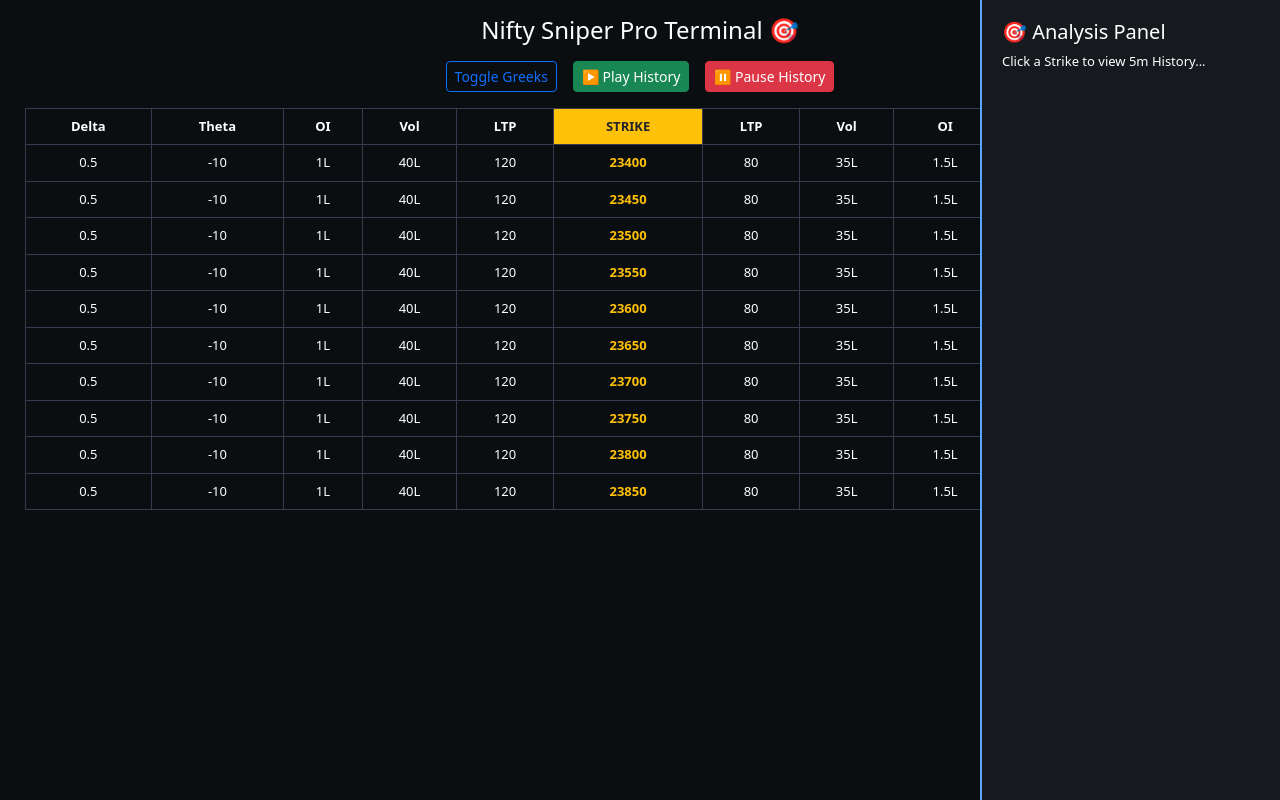
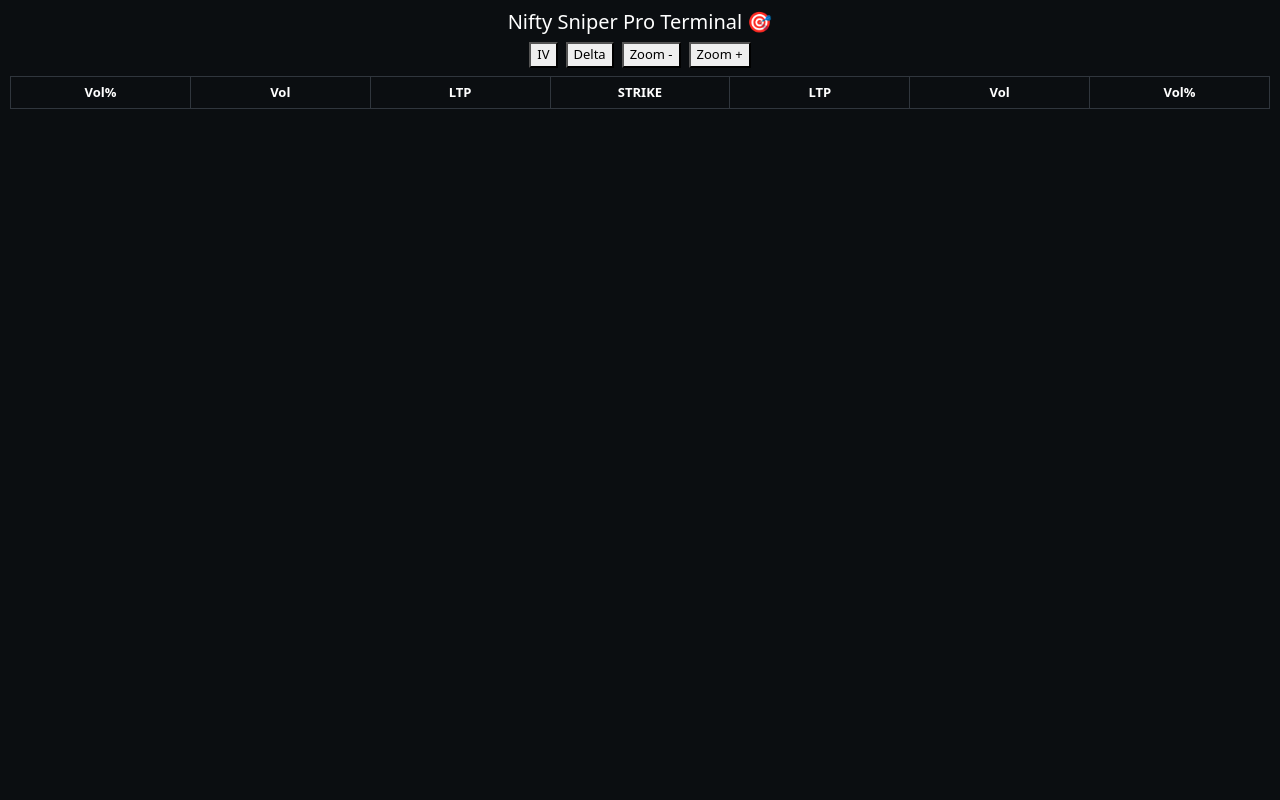
Before and after one commit to alok19898-byte/nifty-sniper-live, a FastAPI app: page / in a window 1280 px wide. Run offline with FastAPI, Linux system fonts and the light colour scheme; lists and menus that the app fills with data are empty.

Commit message:
Update index.html

```diff
--- a/templates/index.html
+++ b/templates/index.html
@@ -3,54 +3,49 @@
 <head>
     <link href="https://cdn.jsdelivr.net/npm/bootstrap@5.3.0/dist/css/bootstrap.min.css" rel="stylesheet">
     <style>
-        body { background: #0b0e11; color: #fff; font-size: 13px; }
-        .container-fluid { width: 98%; }
-        .greek-col { display: none; } /* Default hide */
-        .show-greeks .greek-col { display: table-cell; }
-        table { width: 100%; border-collapse: collapse; }
-        th, td { padding: 8px; text-align: center; border: 1px solid #363c4e; }
-        #sidebar { position: fixed; right: 0; top: 0; width: 300px; height: 100vh; background: #161a1e; border-left: 2px solid #58a6ff; padding: 20px; }
+        body { background: #0b0e11; color: #fff; font-size: 13px; margin: 0; padding: 10px; }
+        .table-container { width: 100%; overflow-x: auto; }
+        table { width: 100%; border-collapse: collapse; table-layout: fixed; }
+        th, td { padding: 6px; text-align: center; border: 1px solid #30363d; }
+        .g-col { display: none; } /* Default Hide */
+        .zoom-1 { font-size: 10px; } .zoom-2 { font-size: 14px; }
+        #sidebar { position: fixed; right: 0; top: 0; width: 250px; height: 100vh; background: #161a1e; padding: 10px; border-left: 1px solid #58a6ff; }
     </style>
 </head>
-<body class="show-greeks"> <!-- Class toggle se hide/show hoga -->
-    <div class="container-fluid">
-        <h4 class="text-center my-3">Nifty Sniper Pro Terminal 🎯</h4>
+<body id="main-body">
+    <h5 class="text-center">Nifty Sniper Pro Terminal 🎯</h5>
 
-        <!-- Control Panel -->
-        <div class="d-flex justify-content-center gap-3 mb-3">
-            <button class="btn btn-sm btn-outline-primary" onclick="document.body.classList.toggle('show-greeks')">Toggle Greeks</button>
-            <button class="btn btn-sm btn-success" onclick="fetch('/start-recording')">▶️ Play History</button>
-            <button class="btn btn-sm btn-danger" onclick="fetch('/stop-recording')">⏸️ Pause History</button>
-        </div>
+    <!-- Controls -->
+    <div class="d-flex justify-content-center gap-2 mb-2">
+        <button onclick="toggleGreek('g-iv')">IV</button>
+        <button onclick="toggleGreek('g-delta')">Delta</button>
+        <button onclick="changeZoom(1)">Zoom -</button>
+        <button onclick="changeZoom(2)">Zoom +</button>
+    </div>
 
+    <div class="table-container">
         <table>
             <thead>
                 <tr>
-                    <th class="greek-col">Delta</th><th class="greek-col">Theta</th><th>OI</th><th>Vol</th><th>LTP</th>
-                    <th class="bg-warning text-dark">STRIKE</th>
-                    <th>LTP</th><th>Vol</th><th>OI</th><th class="greek-col">Theta</th><th class="greek-col">Delta</th>
+                    <th class="g-col g-iv">IV</th><th class="g-col g-delta">Delta</th>
+                    <th>Vol%</th><th>Vol</th><th>LTP</th><th>STRIKE</th><th>LTP</th><th>Vol</th><th>Vol%</th>
                 </tr>
             </thead>
-            <tbody id="table-body"></tbody>
+            <tbody id="tbody"></tbody>
         </table>
     </div>
 
-    <div id="sidebar">
-        <h5>🎯 Analysis Panel</h5>
-        <div id="hist-data">Click a Strike to view 5m History...</div>
-    </div>
+    <script>
+        function toggleGreek(c) { document.querySelectorAll('.'+c).forEach(e => e.style.display = (e.style.display==='table-cell'?'none':'table-cell')); }
+        function changeZoom(z) { document.getElementById('main-body').className = 'zoom-'+z; }
 
-    <script>
-        // 10 Strike rows generate karna
+        // Data Render
         let html = "";
-        for(let s=23400; s<=23850; s+=50) {
-            html += `<tr onclick="document.getElementById('hist-data').innerText='History for ${s} loaded...'">
-                <td class="greek-col">0.5</td><td class="greek-col">-10</td><td>1L</td><td>40L</td><td>120</td>
-                <td class="fw-bold text-warning">${s}</td>
-                <td>80</td><td>35L</td><td>1.5L</td><td class="greek-col">-9</td><td class="greek-col">-0.5</td>
-            </tr>`;
+        for(let s=23400; s<=23800; s+=50) {
+            html += <tr><td class="g-col g-iv">14</td><td class="g-col g-delta">0.5</td><td>80%</td><td>40L</td><td>120</td><td class="text-warning fw-bold">${s}</td><td>85</td><td>50L</td><td>100%</td></tr>;
         }
-        document.getElementById('table-body').innerHTML = html;
+        document.getElementById('tbody').innerHTML = html;
     </script>
 </body>
 </html>
+</html>
```
